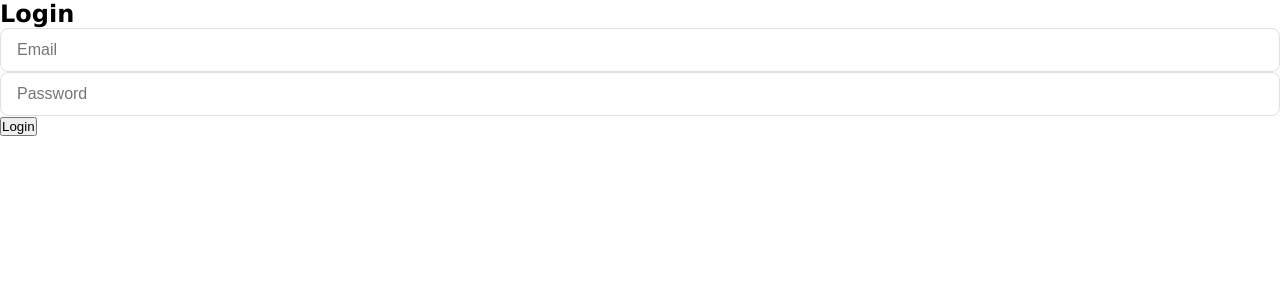
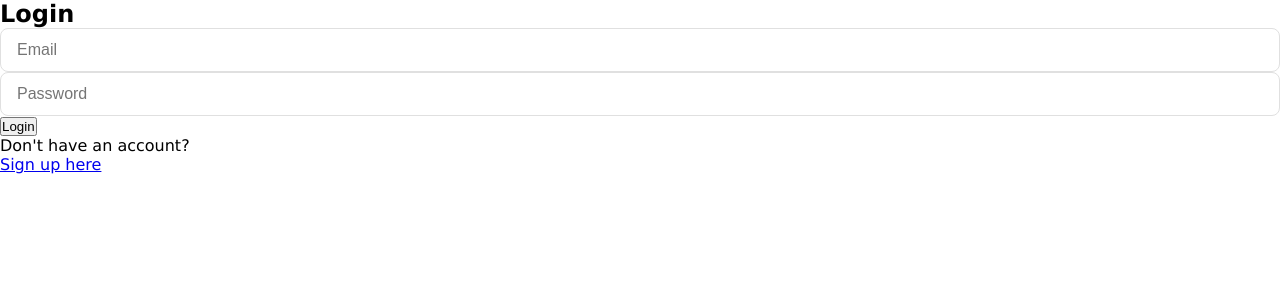
Before and after one commit to Uzrakhan/Tomato-food-app, a React (Vite) app: page /login in a window 1280 px wide. Shown: the top 300 px of the page. Built offline with nearby package versions, Linux system fonts and the light colour scheme; no server answers.

Commit message:
Updated login component

```diff
--- a/src/Components/Auth/Login.jsx
+++ b/src/Components/Auth/Login.jsx
@@ -2,6 +2,7 @@
 import { useAuth } from "../../context/AuthContext";
 import { useNavigate } from "react-router-dom";
 import { auth } from "../../firebase";
+import { Link } from "react-router-dom";
 import { signInWithEmailAndPassword } from "firebase/auth";
 
 const Login = () => {
@@ -57,6 +58,13 @@
                 />
                 <button type="submit">Login</button>
             </form>
+
+            <div>
+                <p>Don't have an account?</p>
+                <Link to="/signup">
+                    Sign up here
+                </Link>
+            </div>
         </div>
     )
 };
--- a/src/Components/RestaurantList.jsx
+++ b/src/Components/RestaurantList.jsx
@@ -4,8 +4,6 @@
 import {faStar} from '@fortawesome/free-solid-svg-icons';
 import restaurantData from '../../Restaurants';
 import FilterComponent from "./Filter";
-import NavBar from './NavBar';
-import Footer from './Footer';
 
 
 const RestaurantList = ({image, name, location, cuisines, priceRange, rating}) => {
@@ -72,7 +70,6 @@
 
     return(
         <div>
-            <NavBar />
             <section className='category-icons'>
                 <div className='icons-div'>
                     <NavLink to="/restaurants/diningOut"
@@ -140,7 +137,6 @@
                 </Link>
                 ))}
             </div>
-            <Footer />
         </div>
     )
 };
```
